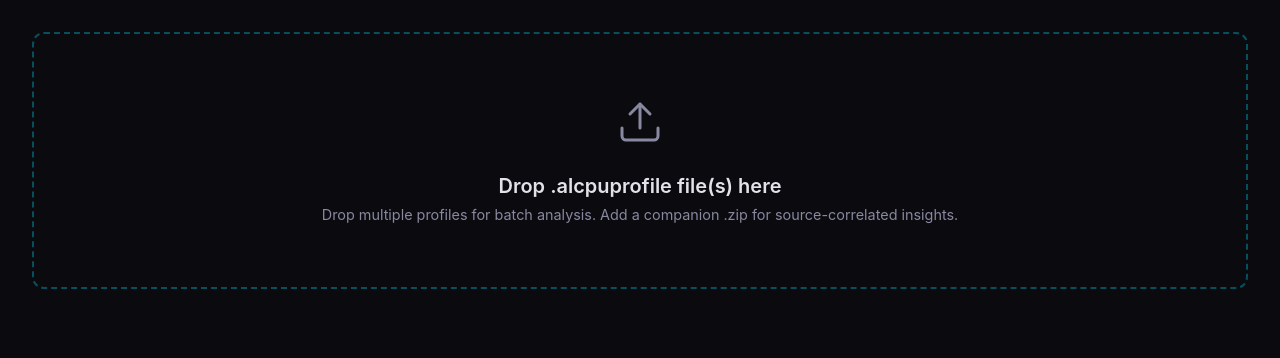
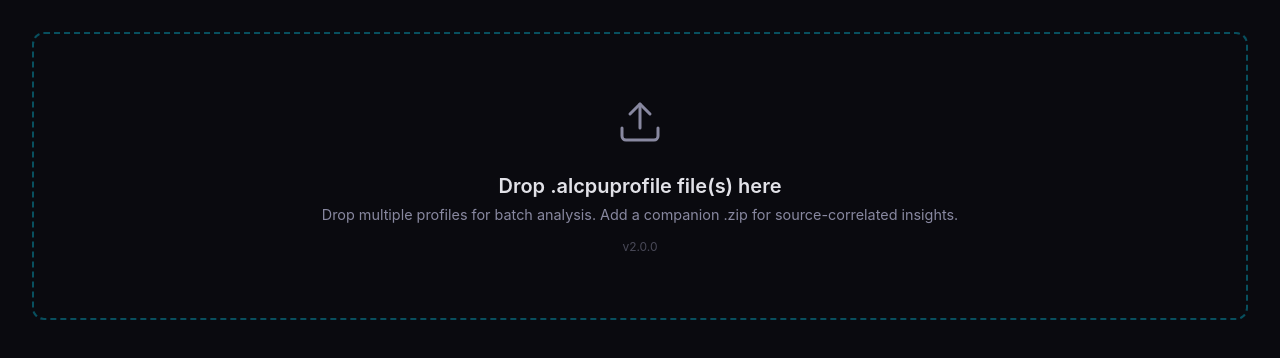
Before and after one commit to SShadowS/al-perf, a website: page web/public/index.html in a window 1280 px wide. Drawn offline with Linux system fonts and the light colour scheme; no server answers.

Commit message:
chore: bump version to 2.0.0 and show version in web UI
Add version tag to the dropzone area. Bump to 2.0.0 to align with
the version referenced in blog posts.

```diff
--- a/package.json
+++ b/package.json
@@ -1,6 +1,6 @@
 {
   "name": "al-perf",
-  "version": "0.3.0",
+  "version": "2.0.0",
   "description": "CLI tool and MCP server for analyzing Business Central .alcpuprofile files",
   "type": "module",
   "main": "src/index.ts",
--- a/web/public/index.html
+++ b/web/public/index.html
@@ -32,6 +32,7 @@
       </div>
       <div class="primary-text">Drop .alcpuprofile file(s) here</div>
       <div class="secondary-text">Drop multiple profiles for batch analysis. Add a companion .zip for source-correlated insights.</div>
+      <div class="version-tag">v2.0.0</div>
       <input type="file" id="file-input" multiple hidden accept=".alcpuprofile,.zip">
     </div>
 
--- a/web/public/style.css
+++ b/web/public/style.css
@@ -183,6 +183,13 @@ main {
   font-size: 0.9rem;
   color: var(--text-secondary);
   margin-top: 0.5rem;
+}
+
+.version-tag {
+  margin-top: 1rem;
+  font-size: 0.75rem;
+  color: var(--text-secondary);
+  opacity: 0.5;
 }
 
 /* Stats line */
```
